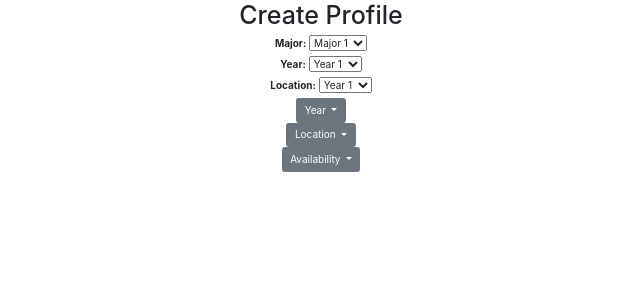
After one commit to Jaddy1/URMentor, a Flask app: page /createMentor3 in a window 1280 px wide. The commit adds this page. Shown: the top 300 px of the page, without its empty margins (319-959 px from the left). Run offline with Flask 2, Linux system fonts and the light colour scheme; some libraries are stand-ins or nearby versions.

Commit message:
Added each page for workflow

```diff
--- a/app.py
+++ b/app.py
@@ -24,6 +24,42 @@ def login():
 def welcome():
     return render_template("welcome.html")
 
-@app.route('/createMentee')
-def createMentee():
-    return render_template("createMentee.html")
+@app.route('/createMentee1')
+def createMentee1():
+    return render_template("createMentee1.html")
+
+@app.route('/createMentee2')
+def createMentee2():
+    return render_template("createMentee2.html")
+
+@app.route('/createMentor1')
+def createMentor1():
+    return render_template("createMentor1.html")
+
+@app.route('/createMentor2')
+def createMentor2():
+    return render_template("createMentor2.html")
+
+@app.route('/createMentor3')
+def createMentee3():
+    return render_template("createMentor3.html")
+
+@app.route('/menteeMain')
+def menteeMain():
+    return render_template("menteeMain.html")
+
+@app.route('/mentorMain')
+def mentorMain():
+    return render_template("mentorMain.html")
+
+@app.route('/findMatch')
+def findMatch():
+    return render_template("findMath.html")
+
+@app.route('/matchResult')
+def matchResult():
+    return render_template("matchResult.html")
+
+@app.route('/settings')
+def settings():
+    return render_template("settings.html")
--- /dev/null
+++ b/templates/createMentor3.html
@@ -0,0 +1,82 @@
+{% extends "base.html" %}
+
+{% block title %}Create Profile{% endblock %}
+
+{% block head %}
+  {{ super() }}
+{% endblock %}
+
+{% block page_content %}
+  <body class="text-center">
+    <h1>Create Profile</h1>
+
+    <form class="form" action="index.html" method="post">
+      <div class="dropdown">
+        <label for="major">Major:</label>
+        <select id="major" name="major">
+          <div class="dropdown-menu" aria-labelledby="dropdownMenuButton">
+            <option class="dropdown-item" value="Major 1">Major 1</option>
+            <option class="dropdown-item" value="Major 2">Major 2</option>
+            <option class="dropdown-item" value="Major 3">Major 3</option>
+          </div>
+        </select>
+      </div>
+
+      <div class="dropdown">
+        <label for="year">Year:</label>
+        <select id="year" name="year">
+          <div class="dropdown-menu" aria-labelledby="dropdownMenuButton">
+            <option class="dropdown-item" value="Year 1">Year 1</option>
+            <option class="dropdown-item" value="Year 1">Year 2</option>
+            <option class="dropdown-item" value="Year 1">Year 3</option>
+          </div>
+        </select>
+      </div>
+
+      <div class="dropdown">
+        <label for="location">Location:</label>
+        <select id="location" name="location">
+          <div class="dropdown-menu" aria-labelledby="dropdownMenuButton">
+            <option class="dropdown-item" value="Year 1">Year 1</option>
+            <option class="dropdown-item" value="Year 1">Year 2</option>
+            <option class="dropdown-item" value="Year 1">Year 3</option>
+          </div>
+        </select>
+      </div>
+    </form>
+
+    <div class="dropdown">
+      <button class="btn btn-secondary dropdown-toggle" type="button" id="dropdownMenuButton" data-toggle="dropdown" aria-haspopup="true" aria-expanded="false">
+        Year
+      </button>
+      <div class="dropdown-menu" aria-labelledby="dropdownMenuButton">
+        <a class="dropdown-item" href="#">Year 1</a>
+        <a class="dropdown-item" href="#">Year 2</a>
+        <a class="dropdown-item" href="#">Year 3</a>
+      </div>
+    </div>
+
+    <div class="dropdown">
+      <button class="btn btn-secondary dropdown-toggle" type="button" id="dropdownMenuButton" data-toggle="dropdown" aria-haspopup="true" aria-expanded="false">
+        Location
+      </button>
+      <div class="dropdown-menu" aria-labelledby="dropdownMenuButton">
+        <a class="dropdown-item" href="#">Location 1</a>
+        <a class="dropdown-item" href="#">Location 2</a>
+        <a class="dropdown-item" href="#">Location 3</a>
+      </div>
+    </div>
+
+    <div class="dropdown">
+      <button class="btn btn-secondary dropdown-toggle" type="button" id="dropdownMenuButton" data-toggle="dropdown" aria-haspopup="true" aria-expanded="false">
+        Availability
+      </button>
+      <div class="dropdown-menu" aria-labelledby="dropdownMenuButton">
+        <a class="dropdown-item" href="#">Availability 1</a>
+        <a class="dropdown-item" href="#">Availability 2</a>
+        <a class="dropdown-item" href="#">Availability 3</a>
+      </div>
+    </div>
+  </body>
+</html>
+{% endblock %}
--- a/templates/register.html
+++ b/templates/register.html
@@ -20,6 +20,8 @@
       <input type="text" name="lastName" placeholer="Last Name">
       <label for="password">Password:</label>
       <input type="password" name="password" placeholer="Password">
+      <label for="cPassword">Confirm Password:</label>
+      <input type="password" name="cPassword" placeholer="Confirm Password">
       <button class="btn btn-lg btn-primary btn-block submitbtn" type="submit" style="background-color: #007bff;">Sign Up</button>
     </form>
   </body>
```
Also changed, not shown: templates/createMentee2.html (added, +53 -0 lines), templates/createMentor1.html (added, +40 -0 lines), templates/createMentor2.html (added, +53 -0 lines), templates/createMentee1.html (renamed from templates/createMentee.html), templates/findMatch.html (added), templates/matchResult.html (added), templates/menteeMain.html (added), templates/mentorMain.html (added), templates/settings.html (added).
